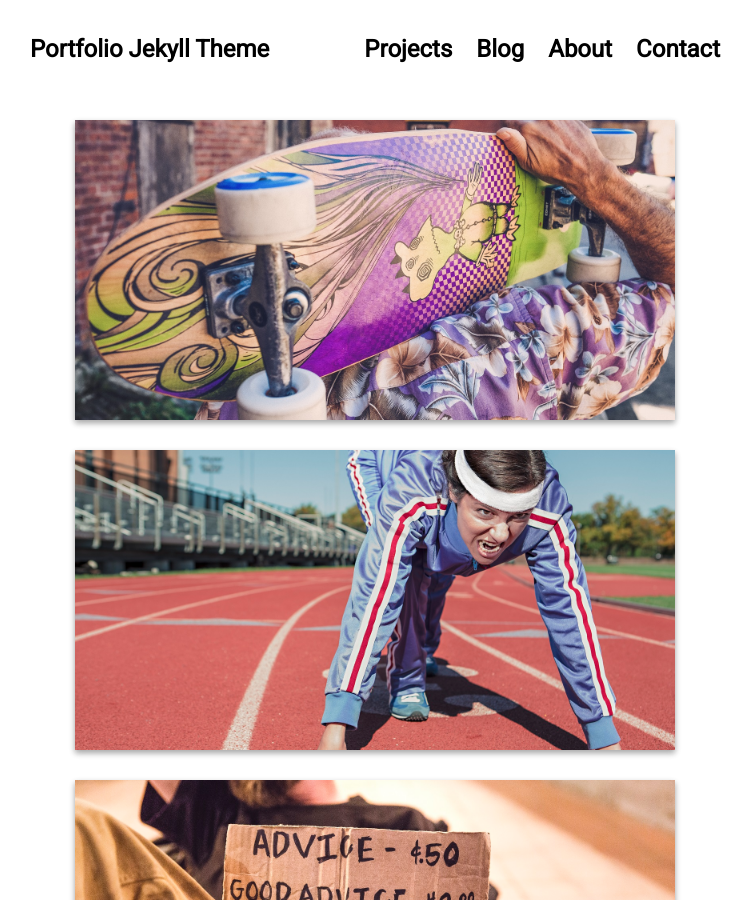
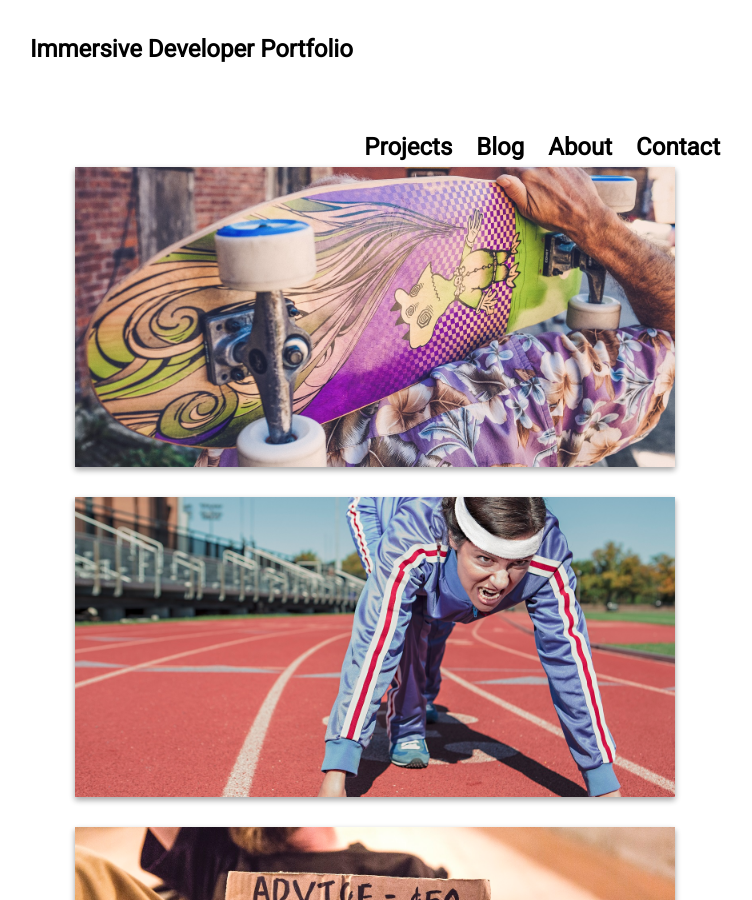
Before and after one commit to JuanJC2000/JuanJC2000.github.io, a Jekyll site: the page built from index.md, in a window 1280 px wide and 900 px high. Shown: the whole window, without its empty margins (265-1017 px from the left). Built offline with Jekyll 4.4.1, drawn with Linux system fonts in a browser that asks for light colours; nearby versions of some CDN libraries.

Commit message:
changing title not perma

```diff
--- a/_config.yml
+++ b/_config.yml
@@ -7,6 +7,6 @@ plugins:   [jekyll-sitemap, jekyll-feed,  jekyll-seo-tag]
 
 # Customise atom feed settings (this is where Jekyll-Feed gets configuration information)
 
-title:		   "Portfolio Jekyll Theme"
+title:		   "Immersive Developer Portfolio"
 description: "Powered by Jekyll and GitHub Pages"
 author:      "Paul Le"
```
